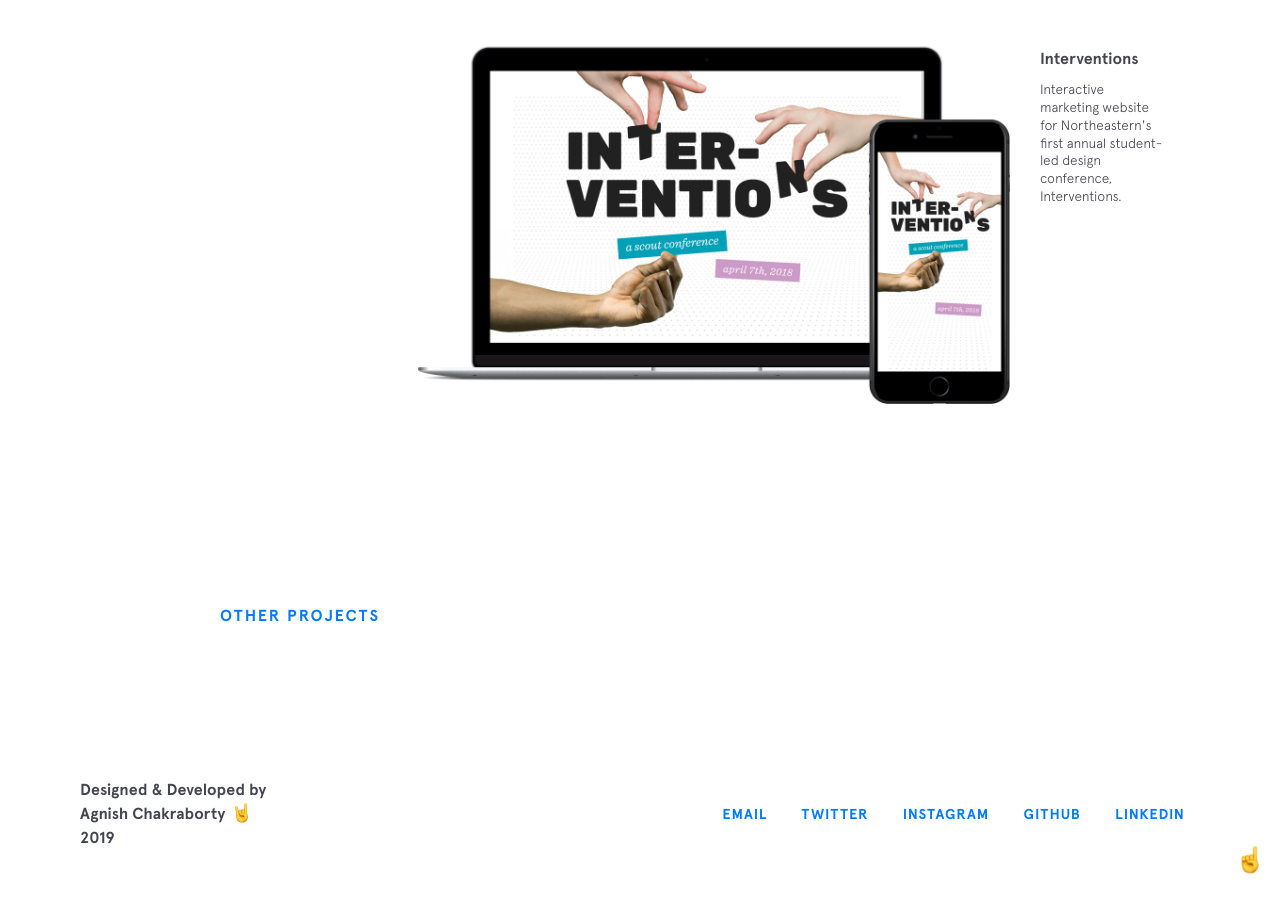
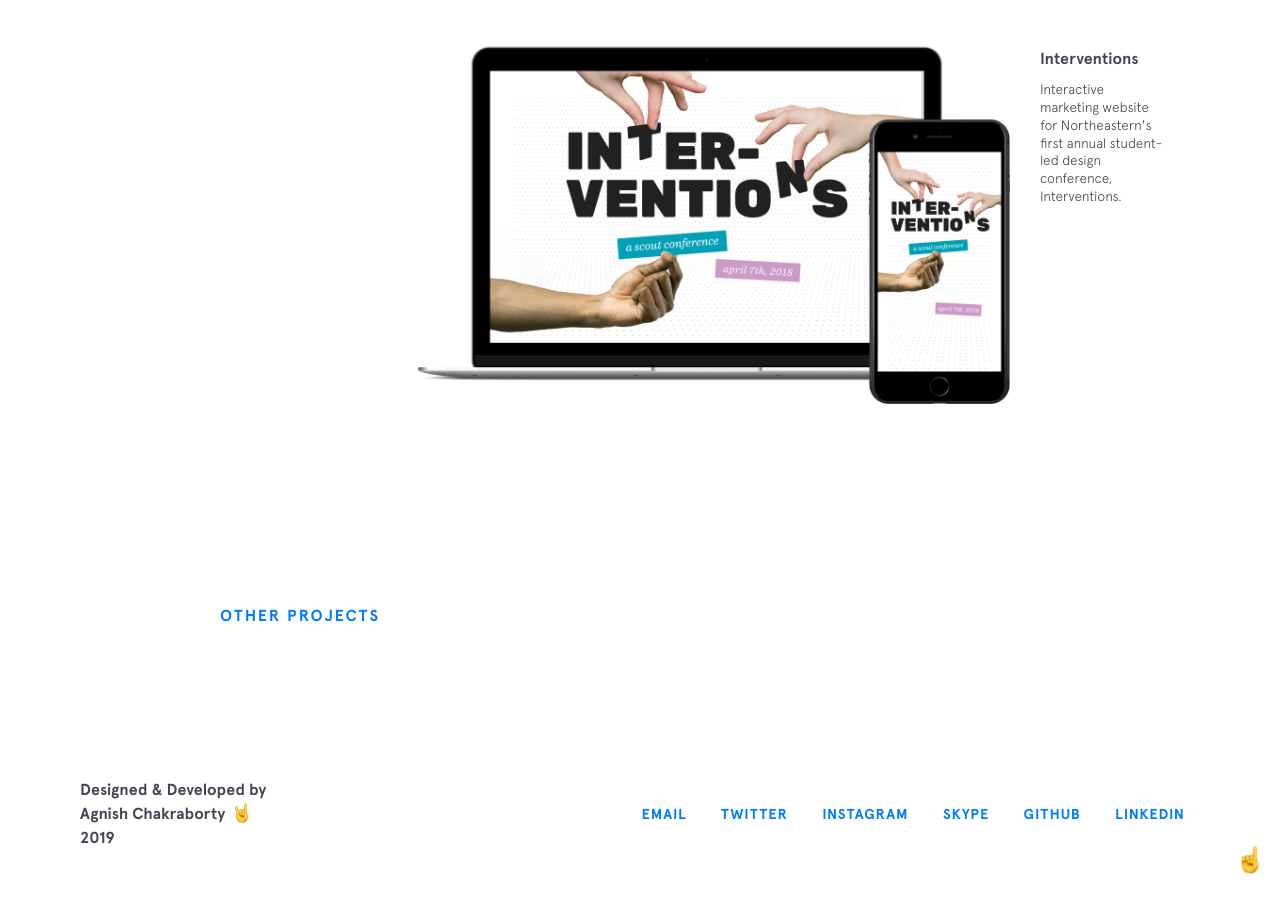
Before and after one commit to agnishcc/agnishcc.github.io, a Jekyll site: the page built from index.html, in a window 1280 px wide and 900 px high, scrolled down 3715 px. Built offline with Jekyll 4.4.1, drawn with Linux system fonts in a browser that asks for light colours; nearby versions of some CDN libraries.

Commit message:
edit final tittle

```diff
--- a/_config.yml
+++ b/_config.yml
@@ -14,13 +14,13 @@
   - title: twitter
     url: https://twitter.com/agnish_cc
   - title: instagram
-    url: https://instagram.com/bchiang7
-  # - title: codepen
-    # url: http://codepen.io/bchiang7
+    url: https://instagram.com/agnish_c
+  - title: skype
+    url: http://codepen.io/bchiang7
   - title: github
-    url: https://github.com/bchiang7
+    url: https://github.com/agnishcc
   - title: linkedin
-    url: https://www.linkedin.com/in/bchiang7
+    url: https://www.linkedin.com/in/agnish-chakraborty-7b5a00135/
 
 # Build settings
 markdown: kramdown
```
